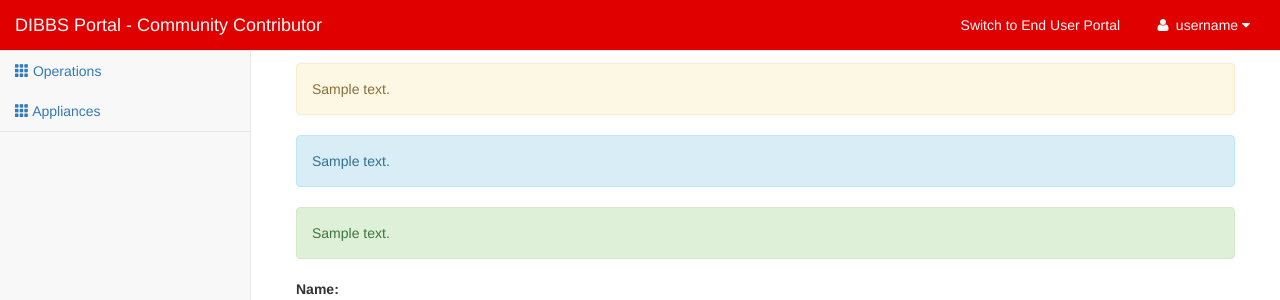
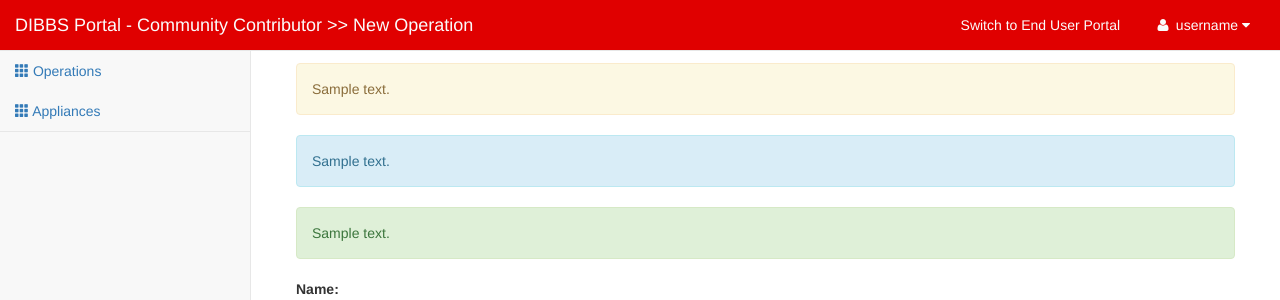
Before and after one commit to DIBBS-project/architecture_portal, a Django app: template contributor_app/templates/operation_form.html in a window 1280 px wide. Shown: the top 300 px of the page. Run offline with Django 3.2, Linux system fonts and the light colour scheme; the template is opened without the code that fills it: most values are stand-ins (such as "Sample title", 1, 10 or a date in 2020); some libraries are stand-ins or nearby versions.

Commit message:
Fixed missing title

```diff
--- a/contributor_app/templates/operation_form.html
+++ b/contributor_app/templates/operation_form.html
@@ -1,4 +1,6 @@
 {% extends "base_contributor.html" %}
+
+{% block navbar_title %}{{ block.super }} >> New Operation{% endblock %}
 
 {% block content %}
     <form role="form" action="{% url 'contributor_operation_post' %}" method="post">
```
